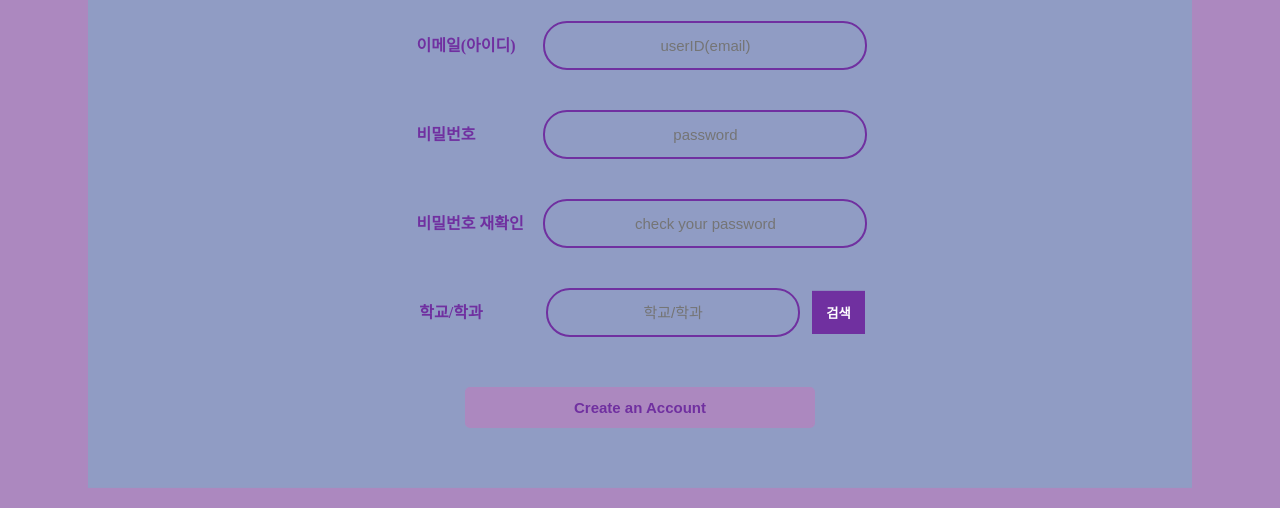
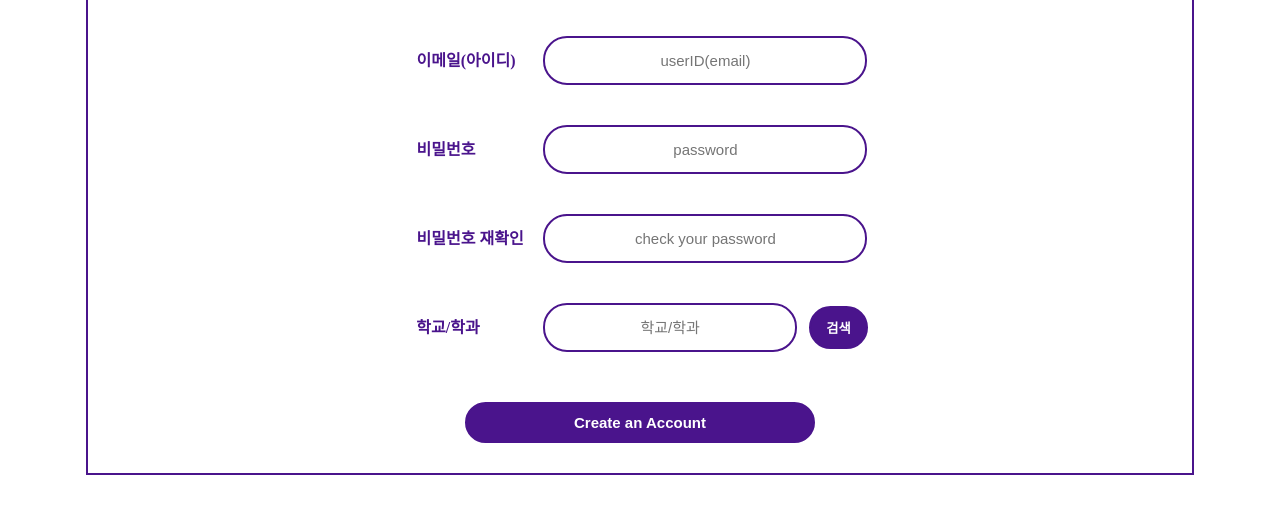
Before and after one commit to shju0317/Project_DEPT, a plain HTML site: page signUp.html in a window 1280 px wide. Shown: the part 292-800 px from the top of the page. Drawn offline with Linux system fonts and the light colour scheme; a web font is replaced by a local one.

Commit message:
signUp수정

```diff
--- a/signUp_style.css
+++ b/signUp_style.css
@@ -9,17 +9,17 @@ body{
     margin: 0;
     padding:0;
     font-family: BinggraeTaom;
-    background: #ac88bf;
 }
 
 .box{
     width: 80%;
+    height: 650px;
     padding: 40px;
     position: absolute;
     top: 50%;
     left: 50%;
     transform: translate(-50%, -50%);
-    background:#909cc4;
+    border: 2px solid #4a148c;
     text-align: center;
 }
 
@@ -28,7 +28,7 @@ img{
 }
 
 .box h3{
-    color:#8479a1;
+    color:#4a148c;
     text-transform: uppercase;
     font-weight: bold;
 }
@@ -38,7 +38,7 @@ img{
     width: 12%;
     text-align: left;
     margin: 4px;
-    color: #7030a0;
+    color: #4a148c;
     font-weight: bold;
 }
 
@@ -51,7 +51,7 @@ img{
     display: inline-block;
     margin: 20px auto;
     text-align: center;
-    border: 2px solid #7030a0;
+    border: 2px solid #4a148c;
     padding: 14px 10px;
     width: 300px;
     outline: none;
@@ -63,21 +63,21 @@ img{
 
 .box input[type="text"]:focus, .box input[type="password"]:focus{
     width: 350px;
-    border-color: #232653;
+    border-color: #4a148c;
 }
 
 .box input[type="submit"]{
     border: 0;
-    background: #ac88bf;
+    background: #4a148c;
     display: block;
     margin: 20px auto;
     text-align: center;
-    border: 2px solid #ac88bf;
+    border: 2px solid #4a148c;
     padding: 10px 0;
     outline: none;
-    color:#7030a0;
+    color:#fff;
     font-weight: bold;
-    border-radius: 5px;
+    border-radius: 24px;
     transition: 0.25s;
     cursor: pointer;
     font-size: 15px;
@@ -87,6 +87,7 @@ img{
 
 .box input[type="submit"]:hover{
     background: none;
+    color: #4a148c;
 }
 
 #dept_input{
@@ -94,15 +95,16 @@ img{
 }
 
 #dept_search{
-    background: #7030a0;
-    border: 2px solid #7030a0;
-    color: white;
+    background: #4a148c;
+    border-radius: 24px;
+    border: 2px solid #4a148c;
+    color: #fff;
     margin-left: 8px;
-    padding: 10px 12px;
+    padding: 10px 15px;
     font-weight: bold;
 }
 
 #dept_search:hover{
     background: none;
-    color: #7030a0;
+    color: #4a148c;
 }
```
